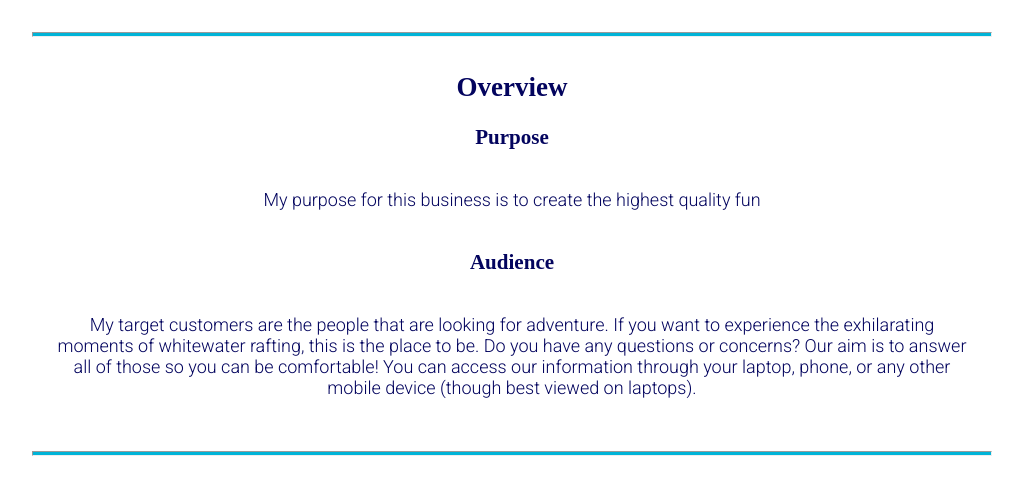
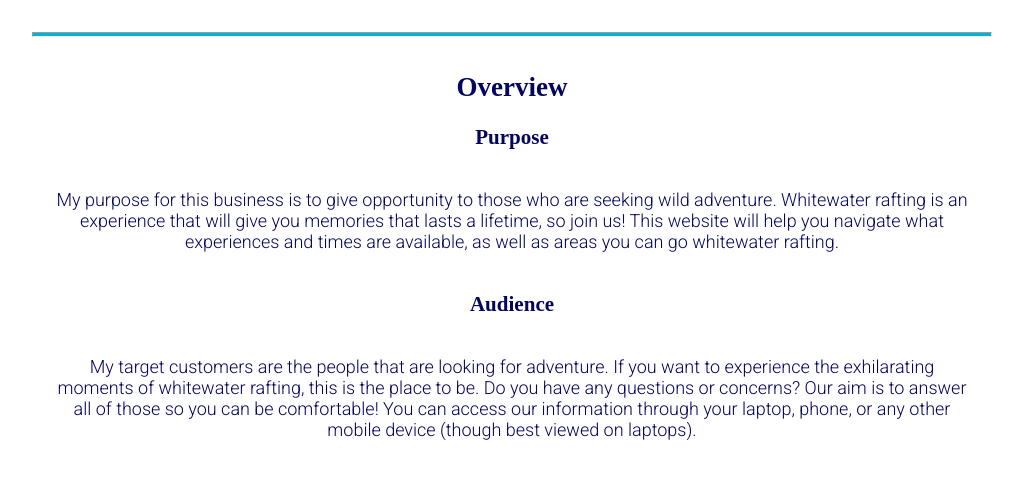
Before and after one commit to whitneyleanne/wdd130, a plain HTML site: page aboutme/wrr/site-plan-rafting.html in a window 1280 px wide. Shown: the part 308-796 px from the top of the page, without its empty margins (128-1151 px from the left). Drawn offline with Linux system fonts and the light colour scheme; a web font is replaced by a local one.

Commit message:
site plan added

```diff
--- a/aboutme/wrr/site-plan-rafting.html
+++ b/aboutme/wrr/site-plan-rafting.html
@@ -20,7 +20,7 @@
     <hr />
     <h2>Overview</h2>
     <h3>Purpose</h3>
-    <p>My purpose for this business is to create the highest quality fun</p>
+    <p>My purpose for this business is to give opportunity to those who are seeking wild adventure. Whitewater rafting is an experience that will give you memories that lasts a lifetime, so join us! This website will help you navigate what experiences and times are available, as well as areas you can go whitewater rafting. </p>
     <!-- change this -->
 
     <h3>Audience</h3>
```
